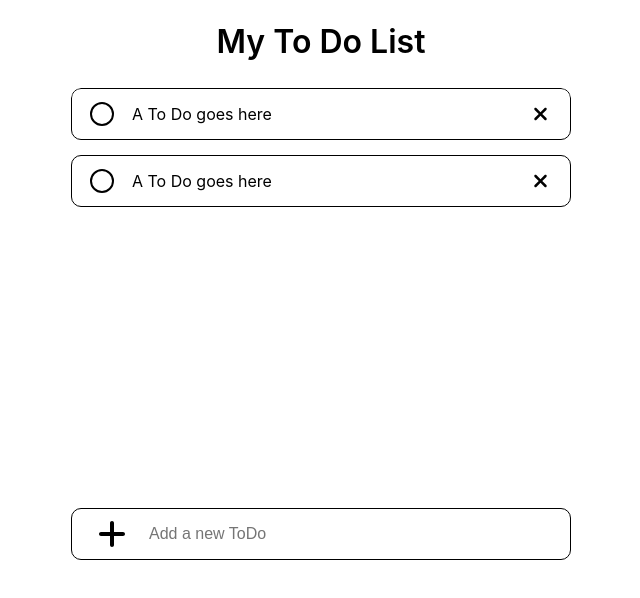
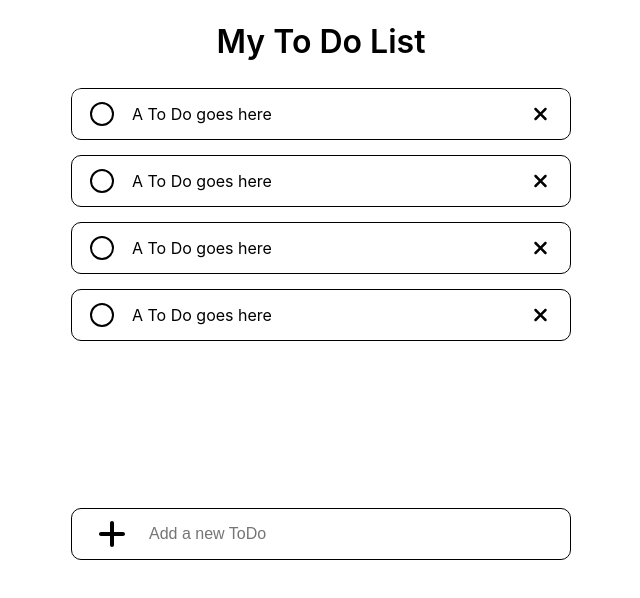
Before and after one commit to BetaKrankri/my-todo, a React (Create React App) app: page / in a window 1280 px wide. Shown: the top 598 px of the page, without its empty margins (319-959 px from the left). Built offline with nearby package versions, Linux system fonts and the light colour scheme.

Commit message:
data from App to ToDoList

```diff
--- a/src/Components/App/App.js
+++ b/src/Components/App/App.js
@@ -1,4 +1,7 @@
 import './App.css';
+
+import React, { useState } from 'react';
+
 
 import Title from '../Title/Title';
 import AddBar from '../AddBar/AddBar';
@@ -9,16 +12,18 @@ import mockup from '../../util/mockup-data.js'
 
 function App() {
 
-
-
-
+  const [tasksList, setTasksList] = useState(mockup);
 
   return (
 
     <div className='App'>
-        <Title text='My To Do List'/>
-        <ToDoList onDelete={() => {}} onToggleCheck ={() => {}}/>
-        <AddBar onChange={() => {}} onAdd={() => {}}/>
+      <Title text='My To Do List' />
+      <ToDoList
+        onDelete={() => { }}
+        onToggleCheck={() => { }}
+        tasksList={tasksList}
+      />
+      <AddBar onChange={() => { }} onAdd={() => { }} />
     </div>
   );
 }
--- a/src/Components/ToDoList/ToDoList.js
+++ b/src/Components/ToDoList/ToDoList.js
@@ -6,14 +6,27 @@ import ToDoCard from '../ToDoCard/ToDoCard';
 
 
 function ToDoList({
+    tasksList = [],
     onDelete
-}) {
+} = {}) {
+
     return (
         <div className='ToDoList'>
-            <ToDoCard />
-            <ToDoCard />
+            {tasksList.map(task => (
+                <ToDoCard
+                    task={task}
+                    onDelete={onDelete} />
+            ))}
         </div>
-     );
+    );
+}
+
+
+
+
+ToDoList.propTypes = {
+    todos: PropTypes.array,
+    onDelete: PropTypes.func,
 }
 
 export default ToDoList;
```
